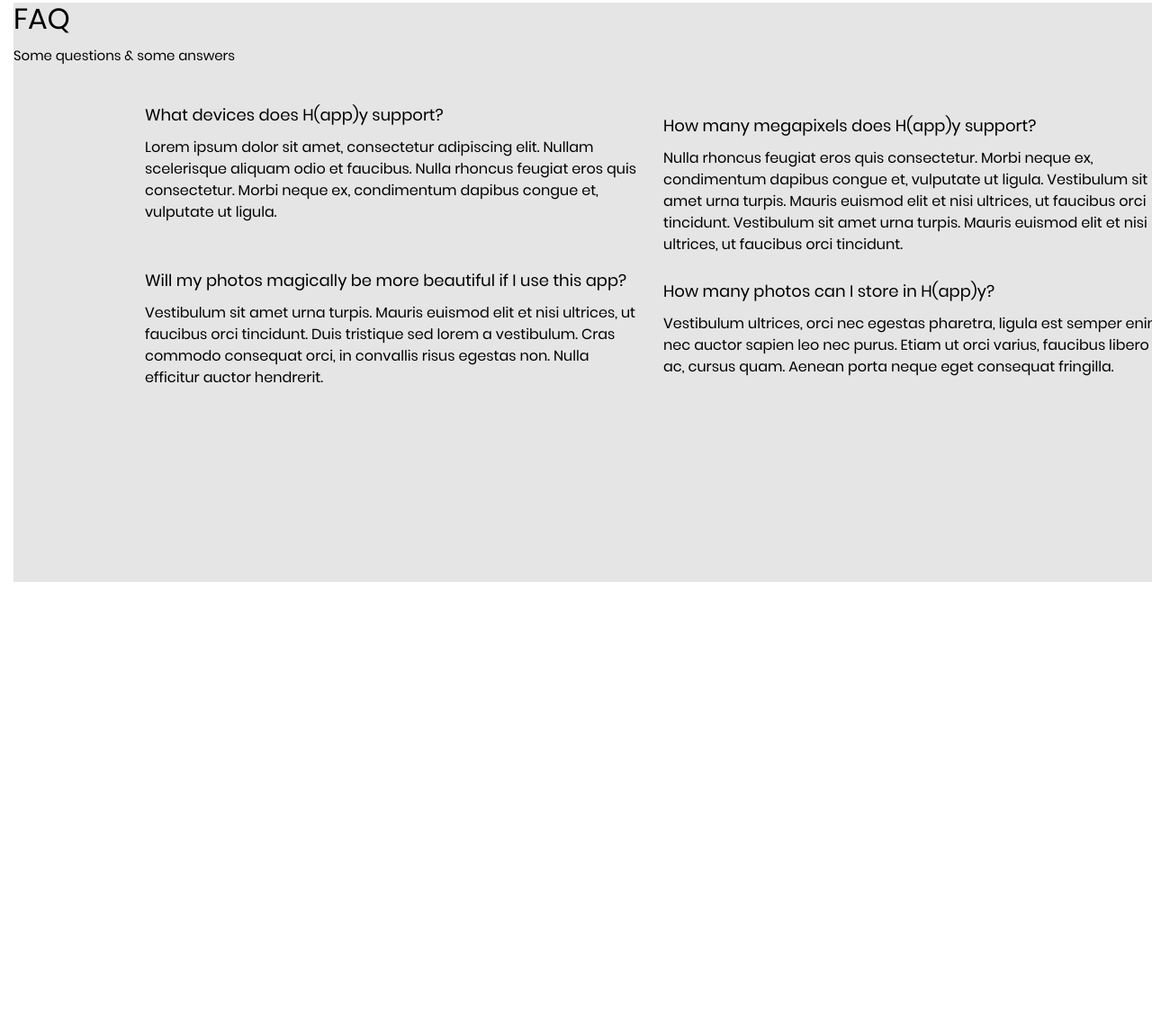
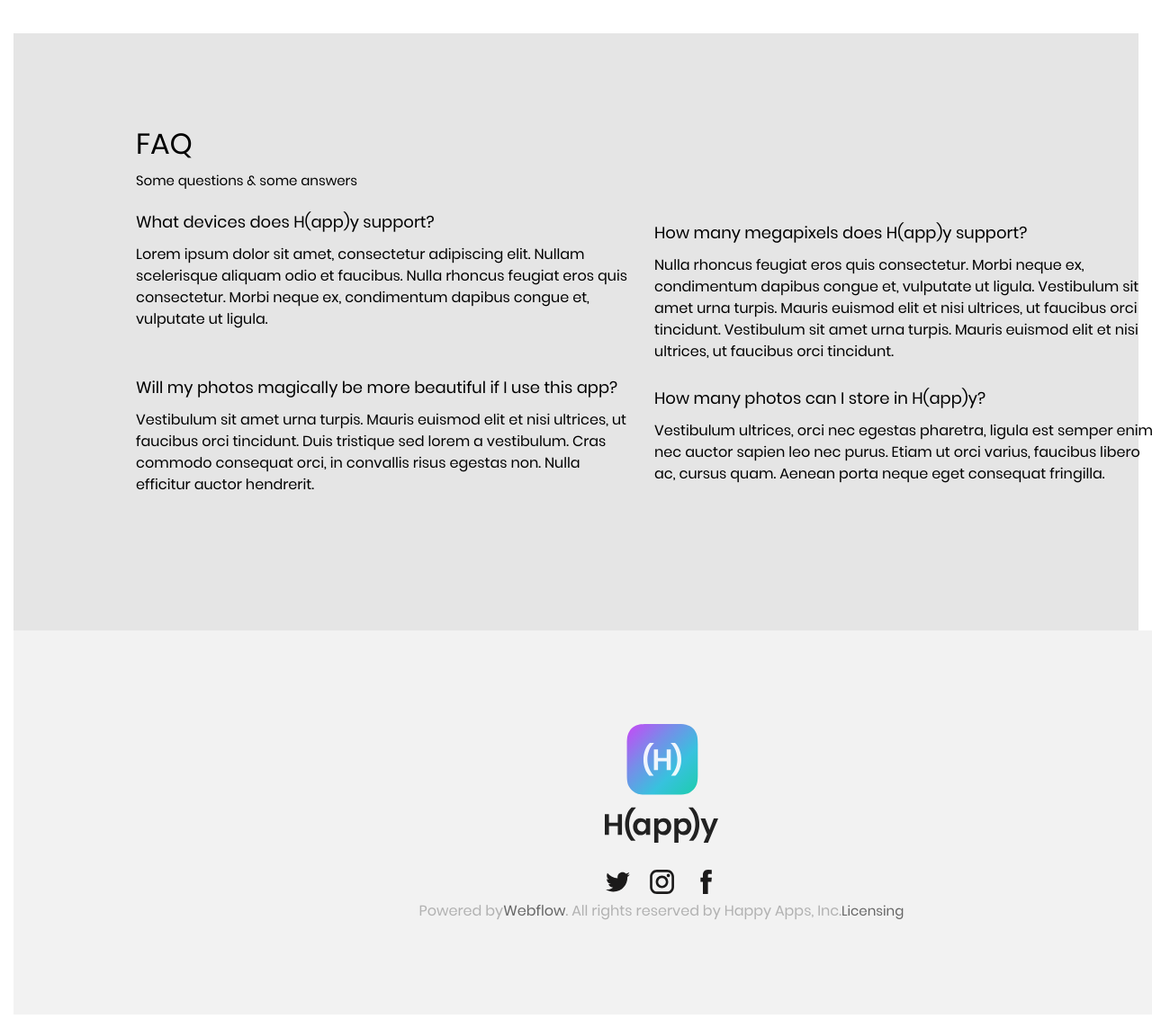
Before and after one commit to AndreyUkhanov4/Praktika2022, a plain HTML site: page index.html in a window 1280 px wide. Shown: the part 6353-7496 px from the top of the page at 90% size. Before the commit the page ends 7015 px from the top, so only its background shows below. Drawn offline with Linux system fonts and the light colour scheme.

Commit message:
COMMIT CLASS

```diff
--- a/CSS/blocks/container8.css
+++ b/CSS/blocks/container8.css
@@ -1,4 +1,5 @@
 .container8 {
+  min-height: 449px;
 }
 .container8__header-text {
   display: flex;
--- a/CSS/blocks/container9.css
+++ b/CSS/blocks/container9.css
@@ -1,34 +1,10 @@
-.container9 {
-  background-color: #e5e5e5;
-  width: 1440px;
-  height: 644px;
-}
-.container9__pot-text {
-  display: flex;
-  flex-direction: column;
-  margin-top: 105px;
-}
-.container9__pot-text1 {
-  font-family: "Poppins";
-  font-style: normal;
-  font-weight: 400;
-  font-size: 32px;
-  line-height: 36px;
-  color: black;
-}
-.container9__pot-text2 {
-  font-family: "Poppins";
-  font-style: normal;
-  font-weight: 400;
-  font-size: 15px;
-  line-height: 20px;
-  margin-top: 13px;
-  color: black;
-}
 .container9__big-pot {
   display: flex;
   align-items: center;
   justify-content: center;
+  position: absolute;
+  margin-top: 154px;
+  margin-left: 136px;
 }
 .container9__litle-pot1 {
 }
@@ -48,7 +24,7 @@
   font-size: 16px;
   line-height: 24px;
   width: 576px;
-  height: 96px;
+  max-height: 96px;
   margin-top: 10px;
   color: black;
 }
@@ -68,7 +44,7 @@
   font-size: 16px;
   line-height: 24px;
   width: 546px;
-  height: 96px;
+  max-height: 96px;
   margin-top: 10px;
   color: black;
 }
@@ -90,7 +66,7 @@
   font-size: 16px;
   line-height: 24px;
   width: 572px;
-  height: 120px;
+  max-height: 120px;
   margin-top: 10px;
   color: black;
 }
@@ -110,7 +86,33 @@
   font-size: 16px;
   line-height: 24px;
   width: 558px;
-  height: 72px;
+  max-height: 72px;
   margin-top: 10px;
   color: black;
 }
+.container9 {
+  background-color: #e5e5e5;
+  min-height: 664px;
+}
+.container9__pot-text {
+  position: absolute;
+  margin-top: 105px;
+  margin-left: 136px;
+}
+.container9__pot-text1 {
+  font-family: "Poppins";
+  font-style: normal;
+  font-weight: 400;
+  font-size: 32px;
+  line-height: 36px;
+  color: black;
+}
+.container9__pot-text2 {
+  font-family: "Poppins";
+  font-style: normal;
+  font-weight: 400;
+  font-size: 15px;
+  line-height: 20px;
+  margin-top: 13px;
+  color: black;
+}
--- /dev/null
+++ b/CSS/blocks/footer.css
@@ -0,0 +1,56 @@
+.footer {
+  background-color: #f2f2f2;
+  height: 427px;
+  width: 1440px;
+  display: flex;
+  flex-direction: column;
+  justify-content: center;
+  align-items: center;
+}
+.footer__logo-wrapper {
+  display: flex;
+  flex-direction: column;
+  height: 120px;
+  width: 126px;
+}
+.footer__logo {
+}
+.footer__logo1 {
+  margin-top: 29px;
+}
+.footer_text {
+  display: flex;
+  margin-top: 76px;
+}
+.footer__text1 {
+  font-family: "Poppins";
+  font-style: normal;
+  font-weight: 400;
+  font-size: 16px;
+  line-height: 24px;
+  color: #b1b1b1;
+}
+.footer__text2 {
+  font-family: "Poppins";
+  font-style: normal;
+  font-weight: 400;
+  font-size: 16px;
+  line-height: 24px;
+  color: #666666;
+}
+.footer__text3 {
+  font-family: "Poppins";
+  font-style: normal;
+  font-weight: 400;
+  font-size: 16px;
+  line-height: 24px;
+  color: #b1b1b1;
+}
+.footer__text4 {
+  font-family: "Poppins";
+  font-style: normal;
+  font-weight: 400;
+  font-size: 15px;
+  line-height: 24px;
+  color: #666666;
+}
--- a/index.html
+++ b/index.html
@@ -4,7 +4,7 @@
     <meta charset="UTF-8" />
     <meta http-equiv="X-UA-Compatible" content="IE=edge" />
     <meta name="viewport" content="width=device-width, initial-scale=1.0" />
-    <title>Praktika</title>
+    <title>H(app)y Praktika</title>
     <link rel="stylesheet" href="./CSS/reset.css" />
     <link rel="stylesheet" href="./CSS/normalize.css" />
     <link rel="stylesheet" href="./CSS/base.css" />
@@ -21,6 +21,7 @@
     <link rel="stylesheet" href="/CSS/blocks/container7.css" />
     <link rel="stylesheet" href="/CSS/blocks/container8.css" />
     <link rel="stylesheet" href="/CSS/blocks/container9.css" />
+    <link rel="stylesheet" href="/CSS/blocks/footer.css" />
   </head>
   <body>
     <header class="header">
@@ -385,6 +386,7 @@
         <img src="/image/Appstore.svg" alt="Error" class="container8__icon1" />
       </div>
     </div>
+
     <div class="container9">
       <div class="container9__pot-text">
         <p class="container9__pot-text1">FAQ</p>
@@ -434,5 +436,17 @@
         </div>
       </div>
     </div>
+    <footet class="footer">
+      <div class="footer__logo-wrapper">
+        <img src="/image/Happy2.svg" alt="Error" class="footer__logo" />
+        <img src="/image/icon-tif.svg" alt="Error" class="footer__logo1" />
+      </div>
+      <div class="footer_text">
+        <p class="footer__text1">Powered by</p>
+        <p class="footer__text2">Webflow</p>
+        <p class="footer__text3">. All rights reserved by Happy Apps, Inc.</p>
+        <p class="footer__text4">Licensing</p>
+      </div>
+    </footet>
   </body>
 </html>
```
Also changed, not shown: image/icon-tif.svg (added).
